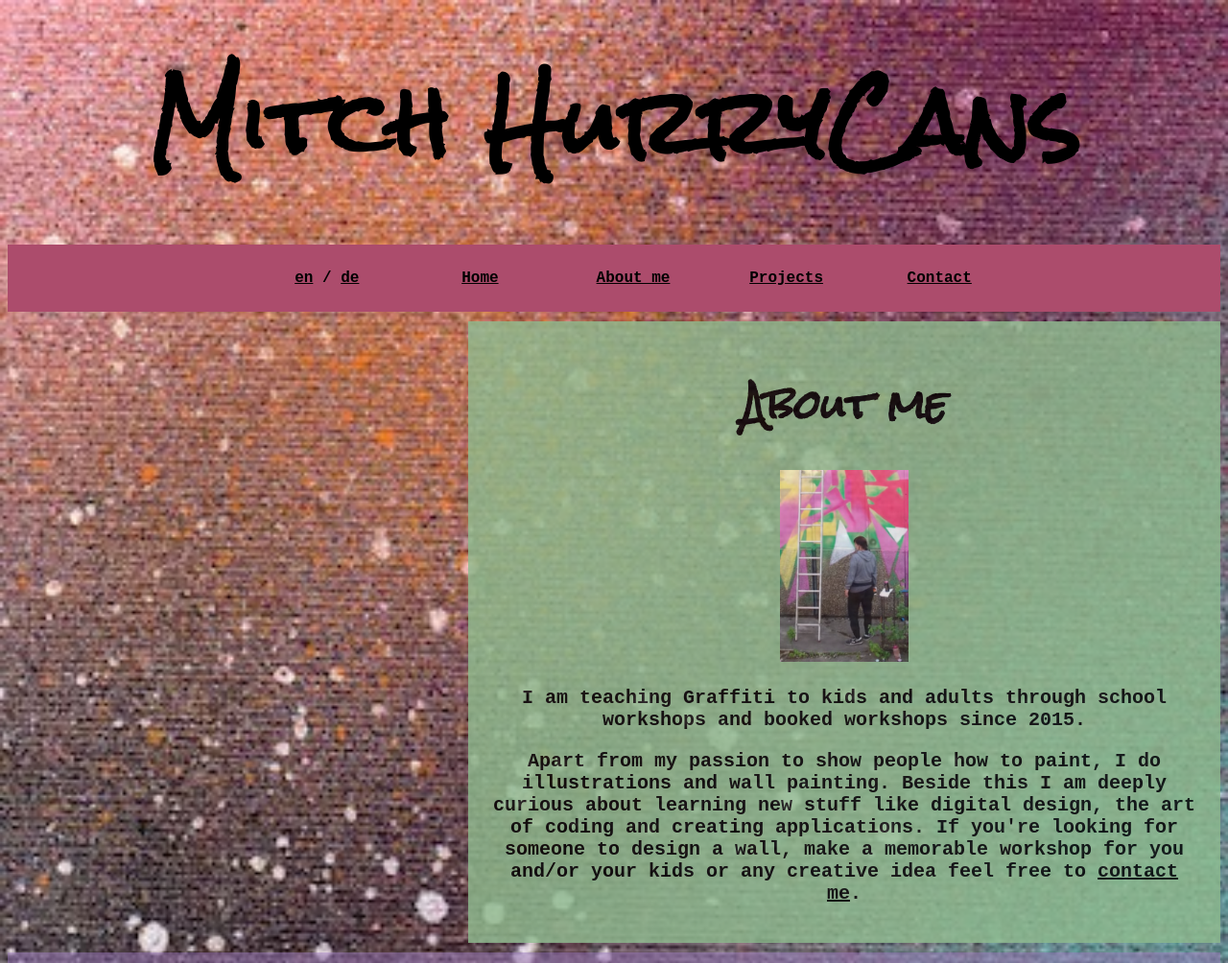
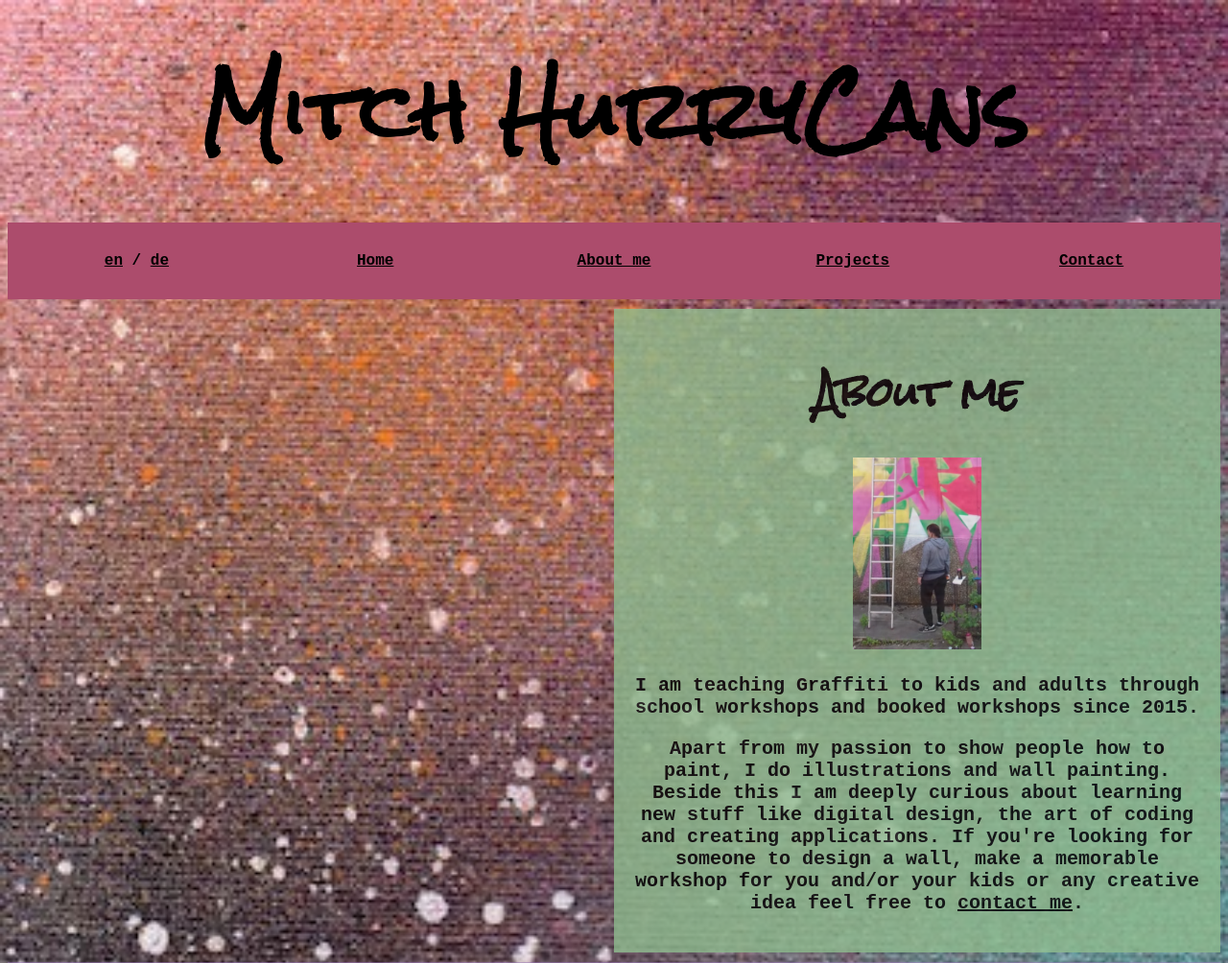
Before and after one commit to MitchByte/website-MitchHurryCans, a plain HTML site: page aboutme.html in a window 1280 px wide. Shown: the top 1004 px of the page at 96% size. Drawn offline with Linux system fonts and the light colour scheme; a web font is replaced by a local one.

Commit message:
Add files via upload

```diff
--- a/style.css
+++ b/style.css
@@ -2,45 +2,52 @@
 .header {
     font-family: 'Rock Salt', cursive, monospace, Helvetica, sans-serif;
     font-weight: bold;
-    font-size:90px ;
-
+    font-size:2.75em;
     padding: 10px;
     margin:10px;
+
 }
 
 html {
     background-image: url(images/sprenkel.jpg);
-    background-size: 100%;
+    background-repeat: repeat;
     text-align: center;
     position: relative;
     font-family: monospace, Helvetica, sans-serif;
+
 }
 
 .i  {
-    margin-right: 30rem;
+    max-width: 600px;
     background-color: rgb(160, 53, 89);
     padding:20px;
     opacity: 0.80;
 }
 
 .a  {
-    margin-left: 30rem;
+    max-width: 600px;
+    justify-content: right;
     background-color: darkseagreen;
     padding:20px;
     opacity: 0.80;
 }
 
 .p  {
-    margin-right: 30rem;
+    max-width: 600px;
     background-color: lightsalmon;
     padding:20px;
     opacity: 0.90;
+
+
+}
+
+.comic img, .illustration img, .wand img,  .workshop img{
+    max-width: 100%
 }
 
 .c  {
     background-color: thistle;
-    margin-right: 10rem;
-    margin-left:10rem;
+    max-width: 600px;
     padding: 10px;
     text-align: center;
     opacity: 0.80;
@@ -68,7 +75,8 @@ nav {
     background-color: rgb(172, 76, 108);
     padding: 10px;
     margin-bottom:10px;
-    display: block;
+    display:block ;
+    max-width: 100%;
 
 
 }
@@ -81,8 +89,7 @@ nav {
     display:left;
     width: 150px;
     position: relative;
-    margin: 30px;
-    padding: 30px;
+
     z-index: fixed;
 
 }
@@ -92,12 +99,12 @@ nav li {
     color: black;
     list-style: none;
     display:inline-block;
-    width: 150px;
+    width: 50%;
     text-align: center;
     position: relative;
-    margin: 0px;
 
 }
+
 
 .botton {
     text-align: center;
@@ -111,3 +118,51 @@ footer {
     position: relative;
     opacity: 0.5;
 }
+
+@media (min-width:465px) {
+    .links {
+        display: flex;
+        justify-content:space-around;
+        align-items: center;
+        padding: 0px;
+    }
+    nav li {
+        padding:5px;
+    }
+
+    .header {
+        display: flex;
+        justify-content: space-around;
+        align-items: flex-end;
+        font-size: 4em;
+    }
+    .a {
+        margin-left: 50%;
+    }
+
+    .c {
+        justify-content: center;
+        margin: auto;
+    }
+
+    .p {
+        margin-right: 30%;
+        justify-content: space-around;
+        max-width: 100%;
+
+    }
+
+    html {
+        background-size: 100%;
+        text-align: center;
+        position: relative;
+
+
+    }
+}
+
+@media (min-width:950px) {
+    .header {
+        font-size: 5em;
+    }
+}
```
